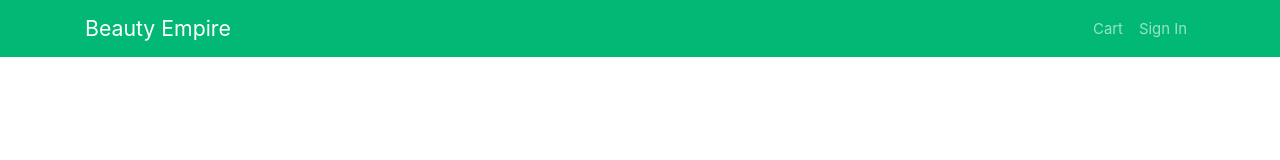
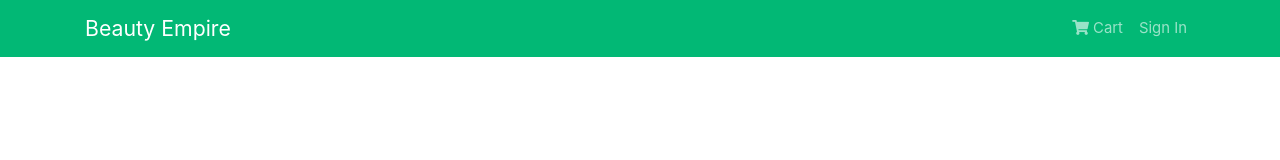
Before and after one commit to miguelcoria94/Helium, a React (Create React App) app in the folder frontend/: page / in a window 1280 px wide. Shown: the top 160 px of the page. Built offline with nearby package versions, Linux system fonts and the light colour scheme.

Commit message:
addded padding to icon

```diff
--- a/frontend/src/components/Header.js
+++ b/frontend/src/components/Header.js
@@ -10,7 +10,7 @@ const Header = () => {
           <Navbar.Toggle aria-controls="basic-navbar-nav" />
           <Navbar.Collapse id="basic-navbar-nav">
             <Nav className="ml-auto">
-              <Nav.Link href="/cart">Cart</Nav.Link>
+              <Nav.Link href="/cart"><i className="fas fa-shopping-cart p-1"></i>Cart</Nav.Link>
               <Nav.Link href="/login">Sign In</Nav.Link>
             </Nav>
           </Navbar.Collapse>
```
Also changed, not shown: 1 other file (tests, documents, lock files or other folders).
